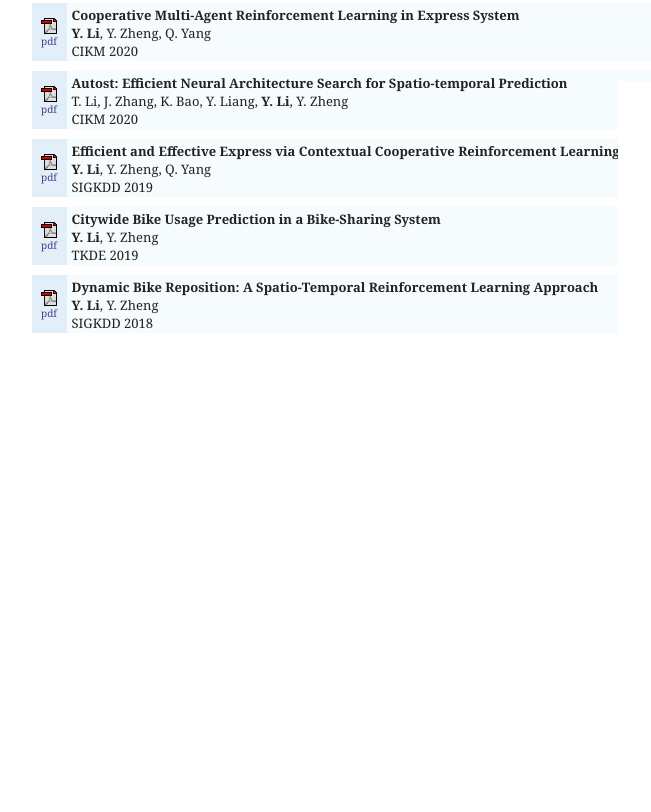
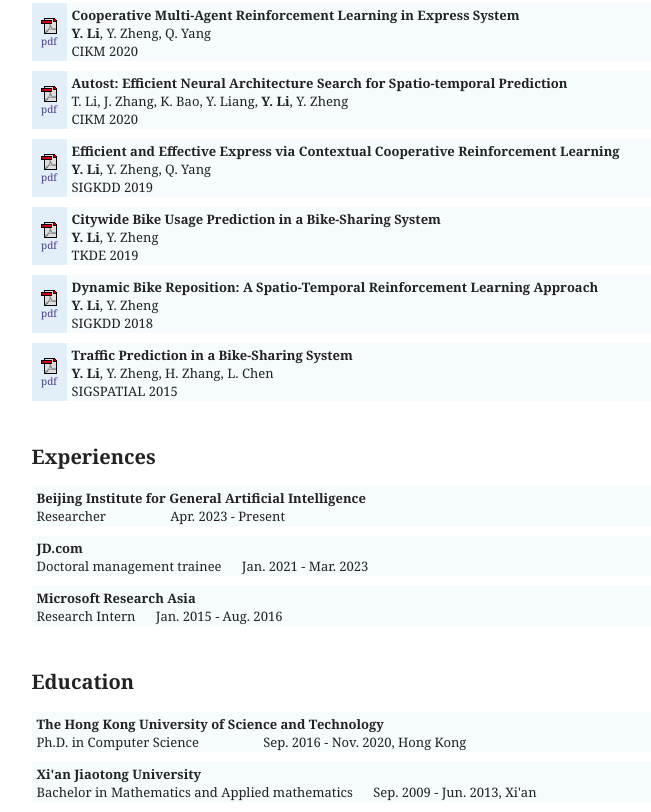
Before and after one commit to liyexn/liyexin.github.io, a plain HTML site: page index.html in a window 1280 px wide. Shown: the part 936-1748 px from the top of the page, without its empty margins (145-796 px from the left). Before the commit the page ends 1347 px from the top, so only its background shows below. Drawn offline with Linux system fonts and the light colour scheme.

Commit message:
update bio

```diff
--- a/index.html
+++ b/index.html
@@ -65,8 +65,8 @@
 Advertisements: </br>
 
 Hiring PhD students. Requirements: </br>
-- Strong code ability (C/C++ or Python) </br>
-- English (CET-6 score 500+, or equal levels) </br>
+- Strong code ability</br>
+- English: CET-6 score 500+ or equal levels</br>
 - Determination to do high-quality research. </br></br>
 
 </font>
@@ -203,6 +203,45 @@
  </tbody>
 </table>
 
+
+
+<h2 style="CLEAR: both;">Experiences</h2>
+<table>
+  <tbody>
+  <tr>
+    <td><span class="title">Beijing Institute for General Artificial Intelligence</span> <br>
+  Researcher &nbsp;&nbsp;&nbsp;&nbsp;&nbsp;&nbsp;&nbsp;&nbsp;&nbsp;&nbsp;&nbsp;&nbsp;&nbsp;&nbsp;&nbsp;&nbsp;&nbsp;  Apr. 2023 - Present <br>
+     </td></tr></tbody></table>
+<table>
+  <tbody>
+  <tr>
+    <td><span class="title">JD.com</span> <br>
+  Doctoral management trainee &nbsp;&nbsp;&nbsp;&nbsp;  Jan. 2021 - Mar. 2023<br>
+     </td></tr></tbody></table>
+<table>
+  <tbody>
+  <tr>
+    <td><span class="title">Microsoft Research Asia</span> <br>
+  Research Intern &nbsp;&nbsp;&nbsp;&nbsp;  Jan. 2015 - Aug. 2016<br>
+     </td></tr></tbody></table>
+
+
+
+<h2 style="CLEAR: both;">Education</h2>
+<table>
+  <tbody>
+  <tr>
+    <td><span class="title">The Hong Kong University of Science and Technology</span> <br>
+  Ph.D. in Computer Science &nbsp;&nbsp;&nbsp;&nbsp;&nbsp;&nbsp;&nbsp;&nbsp;&nbsp;&nbsp;&nbsp;&nbsp;&nbsp;&nbsp;&nbsp;&nbsp;&nbsp;  Sep. 2016 - Nov. 2020, Hong Kong <br>
+     </td></tr></tbody></table>
+<table>
+  <tbody>
+  <tr>
+    <td><span class="title">Xi'an Jiaotong University</span> <br>
+  Bachelor in Mathematics and Applied mathematics &nbsp;&nbsp;&nbsp;&nbsp;  Sep. 2009 - Jun. 2013, Xi'an <br>
+     </td></tr></tbody></table>
+
+
 </div>
 </div>
 
```
